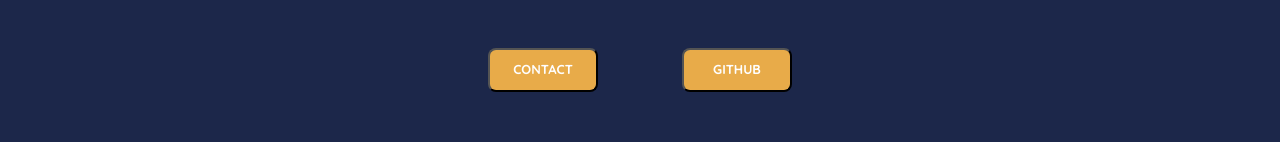
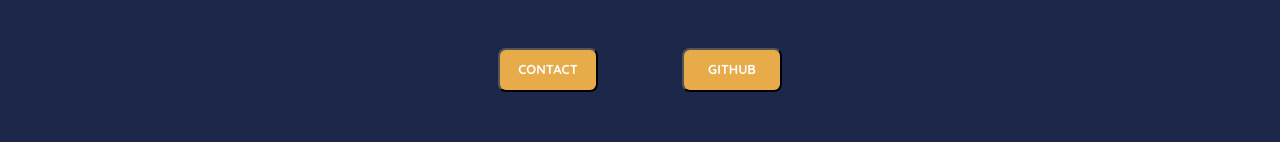
Before and after one commit to SkippyWalnuts/rev-mentoring-react, a React (Create React App) app: page / in a window 1280 px wide. Shown: the part 456-598 px from the top of the page. Built offline with nearby package versions, Linux system fonts and the light colour scheme.

Commit message:
Updated Contact component margin & button width

```diff
--- a/src/App.css
+++ b/src/App.css
@@ -26,7 +26,8 @@
    font-size: 70px;
 }
 
-h4 {
+h4
+ {
    background-color: var(--accent-color);
    color: var(--secondary-color);
    font-family: 'Quicksand', sans-serif;
--- a/src/Contact.css
+++ b/src/Contact.css
@@ -1,5 +1,5 @@
 .Contact {
-    margin: 50px auto 200px;
+    margin: 50px auto 230px;
 }
 
 .Contact button {
@@ -8,7 +8,7 @@
     font-weight: 650;
     margin: 0 30px;
     padding: 10px;
-    width: 110px;
+    width: 100px;
 }
 
 .Contact button, .Course button {
@@ -31,6 +31,6 @@
     .Contact button {
         font-size: 11px;
         padding: 8px;
-        width: 100px;
+        width: 80px;
     }
 }
```
